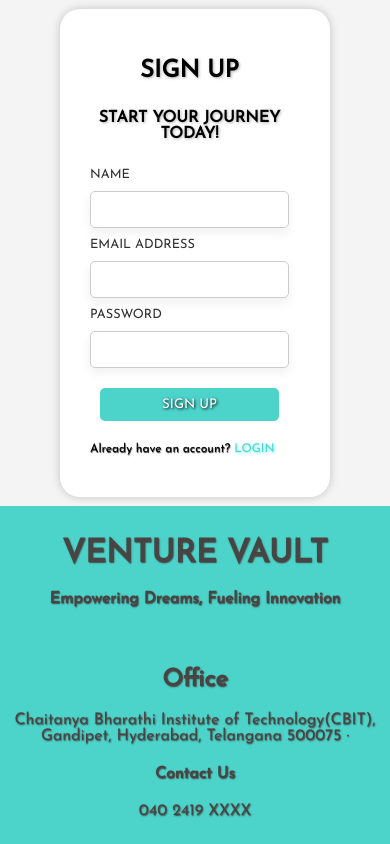
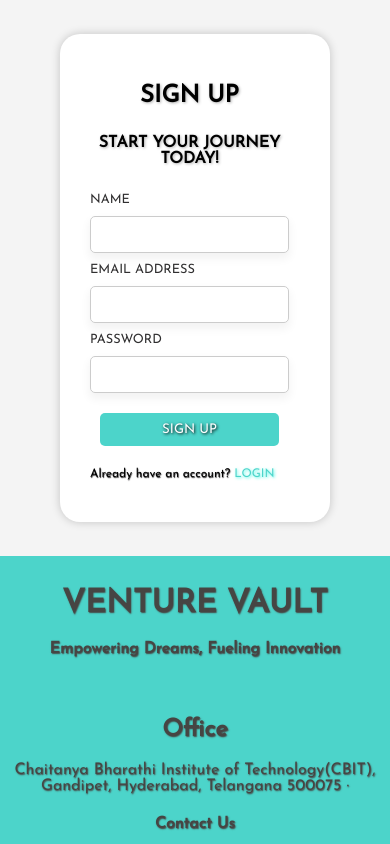
Before and after one commit to sugam-ganachari/venture-vault, a React (Create React App) app: page /signup in a window 390 px wide. Shown: the top 844 px of the page. Built offline with nearby package versions, Linux system fonts and the light colour scheme; a web font is replaced by a local one.

Commit message:
one more

```diff
--- a/src/Custom.css
+++ b/src/Custom.css
@@ -207,9 +207,13 @@
  @media only screen and (max-width: 768px) {
   .signup-page{
     height: 60vh;
+    padding-top: 25px;
+    padding-bottom: 25px;
   }
   .login-page{
     height: 60vh;
+    padding-top: 25px;
+    padding-bottom: 25px;
   }
  }
 /* NAVBAR CSS */
```
